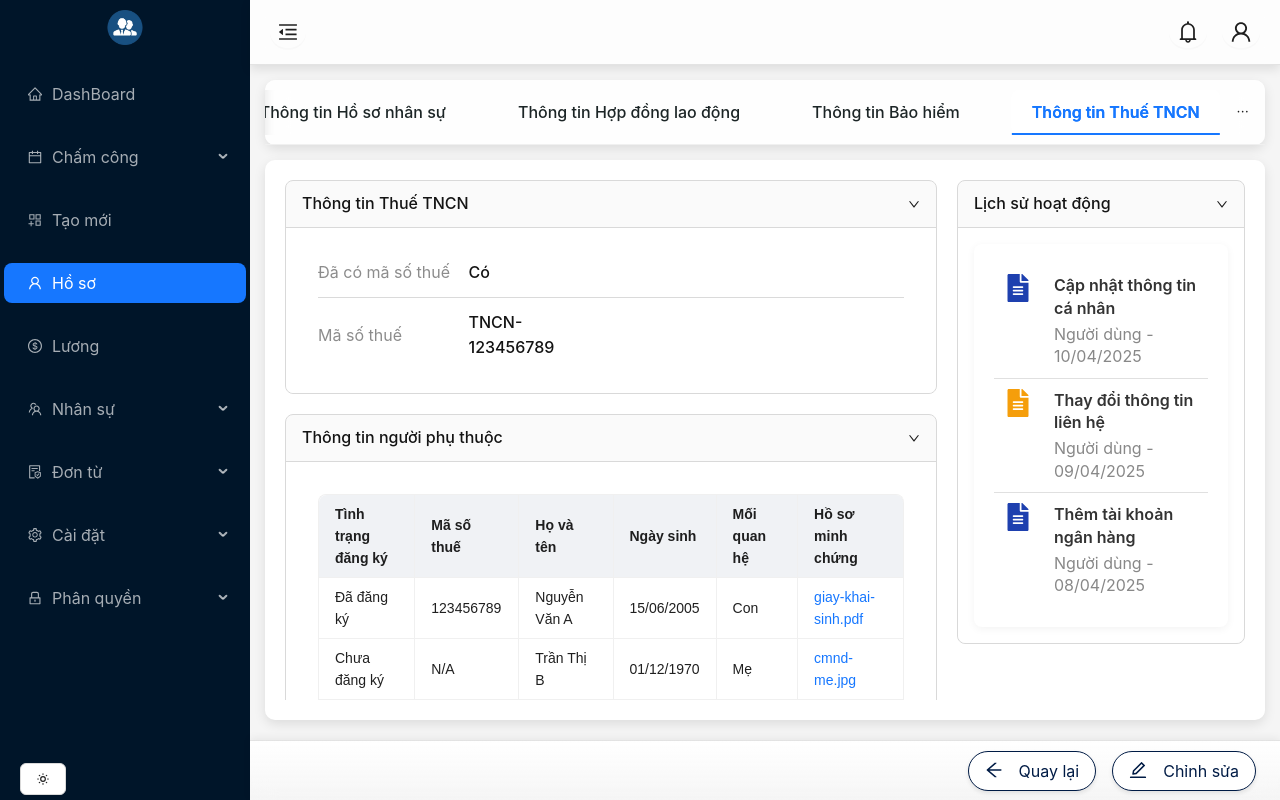
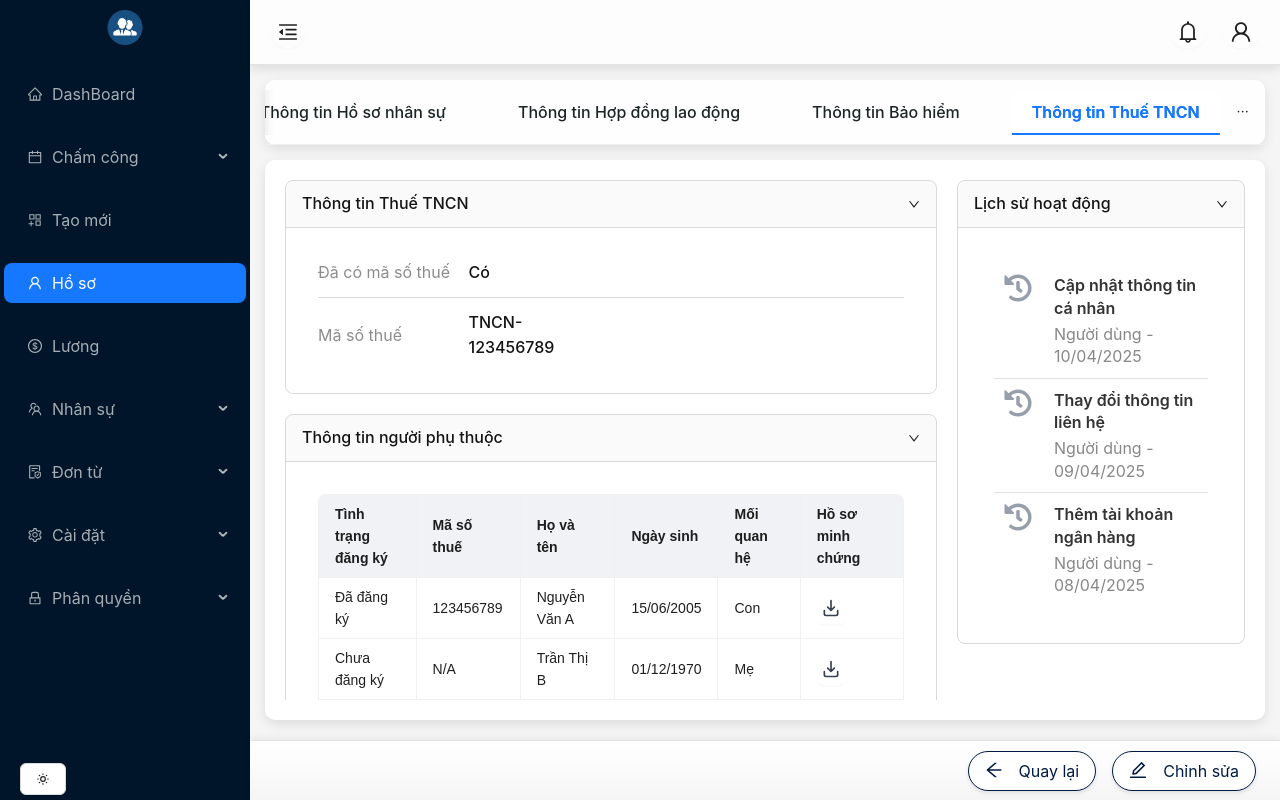
Before and after one commit to NguyenTMHanh/HRM, a React (Create React App) app: page /infomation/tax in a window 1280 px wide. Built offline with nearby package versions, Linux system fonts and the light colour scheme.

Commit message:
fix all UI

```diff
--- a/src/Components/HR/HRProfile/Section/HRContract.js
+++ b/src/Components/HR/HRProfile/Section/HRContract.js
@@ -194,6 +194,10 @@ const HRContract = () => {
     );
   };
 
+  const handleCreate = () => {
+    navigate('/create/personal');
+  };
+
   return (
     <TableComponent
       data={contractData}
@@ -203,6 +207,7 @@ const HRContract = () => {
       onAdd={handleAdd}
       filterData={filterData}
       groupBy={columnGroups}
+      onCreate={handleCreate}
     />
   );
 };
--- a/src/Components/HR/HRProfile/Section/HRInsurance.js
+++ b/src/Components/HR/HRProfile/Section/HRInsurance.js
@@ -205,6 +205,10 @@ const HRInsurance = () => {
     );
   };
 
+  const handleCreate = () => {
+    navigate('/create/personal');
+  };
+
   return (
     <TableComponent
       data={insuranceData}
@@ -214,6 +218,7 @@ const HRInsurance = () => {
       onAdd={handleAdd}
       filterData={filterData}
       groupBy={columnGroups}
+      onCreate={handleCreate}
     />
   );
 };
--- a/src/Components/HR/HRProfile/Section/HRPersonel.js
+++ b/src/Components/HR/HRProfile/Section/HRPersonel.js
@@ -243,6 +243,10 @@ const HRPersonal = () => {
     );
   };
 
+  const handleCreate = () => {
+    navigate('/create/personal');
+  };
+
   return (
     <TableComponent
       data={personelData}
@@ -252,6 +256,7 @@ const HRPersonal = () => {
       filterData={filterData}
       showAdd={false}
       groupBy={columnGroups}
+      onCreate={handleCreate}
     />
   );
 };
--- a/src/Components/HR/HRProfile/Section/HRTax.js
+++ b/src/Components/HR/HRProfile/Section/HRTax.js
@@ -144,6 +144,10 @@ const HRTax = () => {
     );
   };
 
+  const handleCreate = () => {
+    navigate('/create/personal');
+  };
+
   return (
     <TableComponent
       data={taxData}
@@ -153,6 +157,7 @@ const HRTax = () => {
       onAdd={handleAdd}
       filterData={filterData}
       groupBy={columnGroups}
+      onCreate={handleCreate}
     />
   );
 };
--- a/src/Components/ProfileInfo/TaxInfo/Section/Dependent.js
+++ b/src/Components/ProfileInfo/TaxInfo/Section/Dependent.js
@@ -1,5 +1,5 @@
 import React from 'react';
-import { Table } from 'antd';
+import { Table, Button } from 'antd'; // Add Button to imports
 import moment from 'moment';
 import './styles.css';
 
@@ -42,16 +42,26 @@ const DependentInfo = ({ dependents = [] }) => {
       key: 'proofFile',
       render: (files) =>
         files && files.length > 0 ? (
-            <a
-              href={`#`}
-              download={files[0].name}
+          <Button className="download-btn">
+            <svg
+              xmlns="http://www.w3.org/2000/svg"
+              width="20"
+              height="20"
+              viewBox="0 0 24 24"
+              fill="none"
+              stroke="#374151"
+              strokeWidth="2"
+              strokeLinecap="round"
+              strokeLinejoin="round"
             >
-              {files[0].name}
-            </a>
+              <path d="M12 15V3m0 12l-4-4m4 4l4-4"></path>
+              <path d="M4 15v4a2 2 0 0 0 2 2h12a2 2 0 0 0 2-2v-4"></path>
+            </svg>
+          </Button>
         ) : (
           'N/A'
         ),
-      }
+    },
   ];
 
   return (
--- a/src/Components/ProfileInfo/TaxInfo/Section/styles.css
+++ b/src/Components/ProfileInfo/TaxInfo/Section/styles.css
@@ -1,3 +1,19 @@
+/* Add styling for the download button */
+.download-btn {
+  display: flex;
+  align-items: center;
+  justify-content: center;
+  padding: 4px;
+  border: none;
+  background: transparent;
+  cursor: pointer;
+}
+
+.download-btn:hover {
+  background: #f0f2f5; /* Match hover effect with table styling */
+}
+
+/* Existing styles remain unchanged */
 .info-display {
   padding: 16px;
   background: #fff;
@@ -23,6 +39,7 @@
   margin: 12px 0;
   background: #e8e8e8;
 }
+
 .custom-dependent-table .ant-table-thead > tr > th {
   background-color: #f0f2f5;
   font-weight: bold;
@@ -35,7 +52,6 @@
   text-align: left;
 }
 
-
 .custom-dependent-table .ant-table {
   table-layout: fixed;
   width: 100%;
--- a/src/Shared/History/History.js
+++ b/src/Shared/History/History.js
@@ -1,5 +1,5 @@
 import React from 'react';
-import { FaFileAlt } from 'react-icons/fa';
+import { FaHistory } from 'react-icons/fa'; // Changed to FaHistory for a more thematic icon
 import './styles.css';
 
 const History = ({ historyItems }) => {
@@ -8,7 +8,7 @@ const History = ({ historyItems }) => {
       {historyItems.map((item, index) => (
         <div key={index} className="history-item">
           <div className="history-item-content">
-            <FaFileAlt className="history-icon" />
+            <FaHistory className="history-icon" /> {/* Updated icon */}
             <div className="history-text">
               <div className="item-title">{item.title}</div>
               <div className="item-source">
--- a/src/Shared/History/styles.css
+++ b/src/Shared/History/styles.css
@@ -2,6 +2,9 @@
   padding: 20px;
   max-width: 800px;
   margin: 0 auto;
+  background: transparent !important; /* Remove white background */
+  border: none !important; /* Remove any border */
+  box-shadow: none !important; /* Remove any shadow effect */
 }
 
 .history-item {
@@ -27,16 +30,7 @@
 .history-icon {
   font-size: 28px !important;
   flex-shrink: 0;
-}
-
-
-.history-item:nth-child(odd) .history-icon {
-  color: #1e40af !important;
-}
-
-
-.history-item:nth-child(even) .history-icon {
-  color: #f59e0b !important;
+  color: #989fac !important; /* Gray color for the icon */
 }
 
 .history-text {
@@ -57,7 +51,6 @@
   line-height: 1.5;
 }
 
-
 .history-item:active {
   background-color: #e5e7eb;
 }
```
Lines whose indentation alone changed are shown as unchanged.
